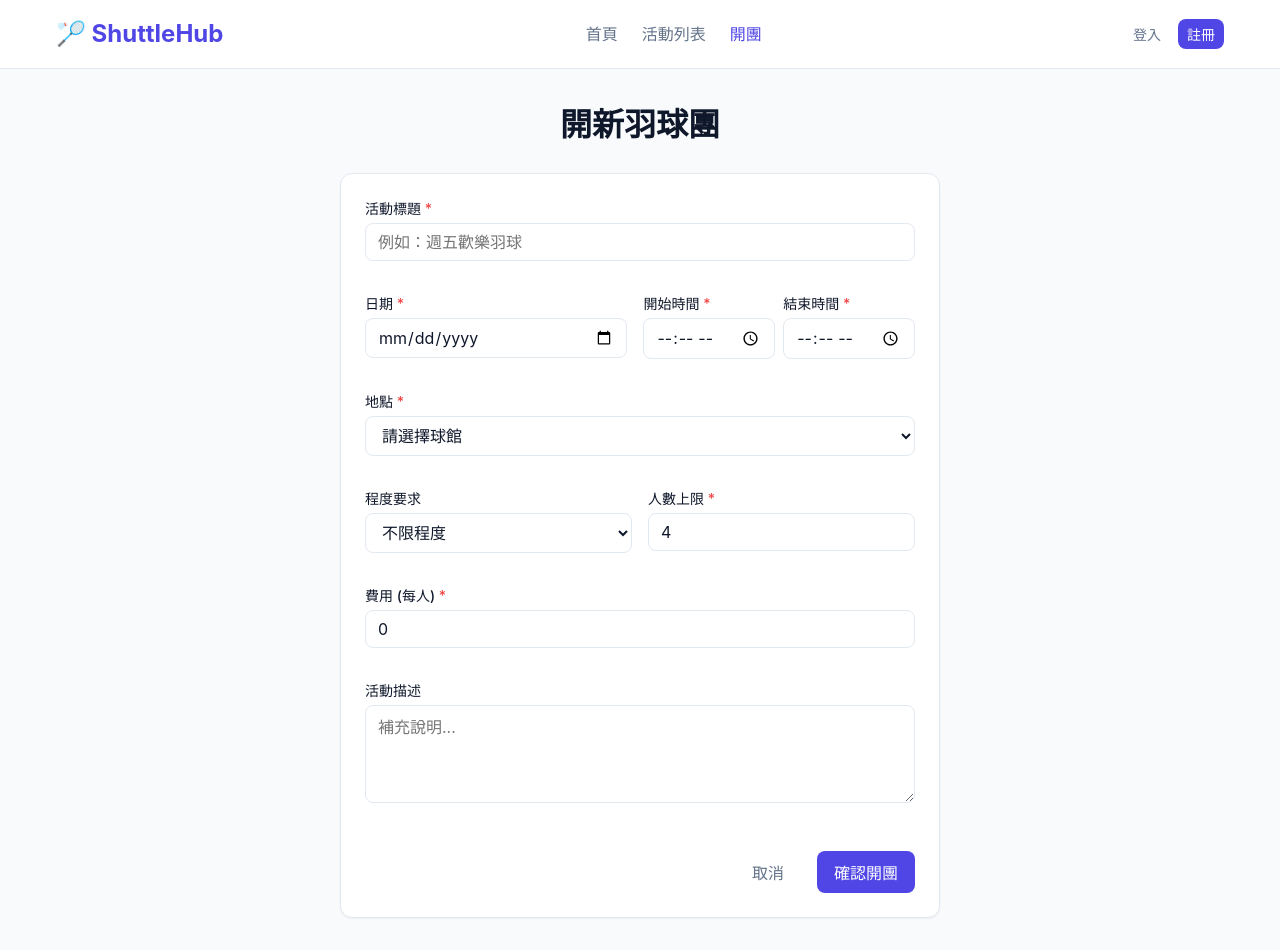
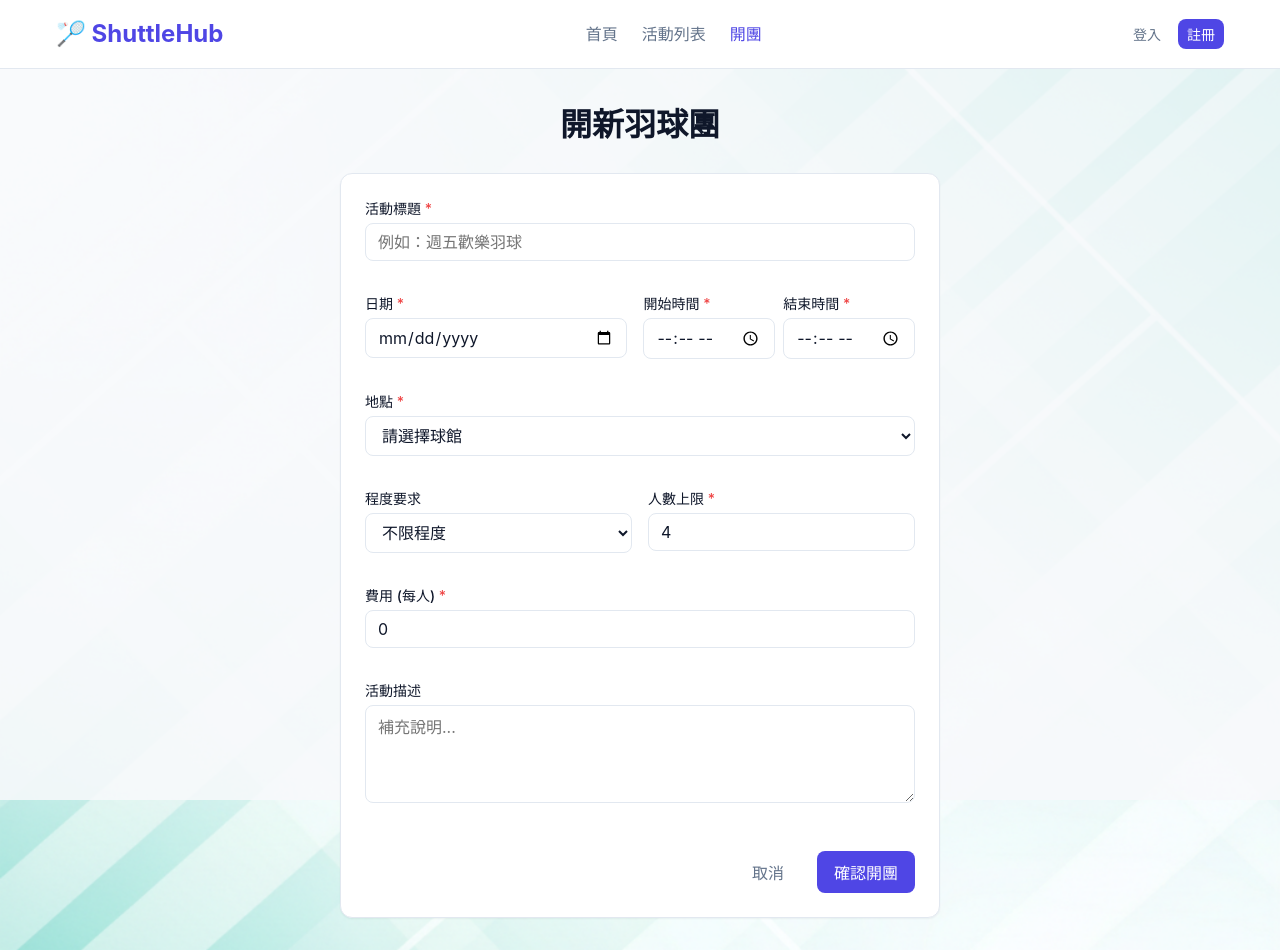
Before and after one commit to Jiong1203/shuttleHub, a Vue app: page /events/create in a window 1280 px wide. Built offline with nearby package versions, Linux system fonts and the light colour scheme.

Commit message:
再一版

```diff
--- a/src/assets/main.css
+++ b/src/assets/main.css
@@ -50,21 +50,53 @@
     --color-text-muted: #94a3b8; /* Slate 400 */
     --color-border: #334155; /* Slate 700 */
   }
+
+  body::before {
+    background-color: rgba(15, 23, 42, 0.9);
+  }
 }
 
 /* Reset & Base */
-*, *::before, *::after {
+*,
+*::before,
+*::after {
   box-sizing: border-box;
   margin: 0;
   padding: 0;
 }
 
 body {
-  font-family: 'Inter', -apple-system, BlinkMacSystemFont, "Segoe UI", Roboto, Helvetica, Arial, sans-serif;
+  font-family:
+    'Inter',
+    -apple-system,
+    BlinkMacSystemFont,
+    'Segoe UI',
+    Roboto,
+    Helvetica,
+    Arial,
+    sans-serif;
   background-color: var(--color-bg-body);
+  background-image: url('/background.png');
+  background-size: cover;
+  background-position: center;
+  background-repeat: no-repeat;
+  background-attachment: fixed;
   color: var(--color-text-main);
   line-height: 1.5;
   -webkit-font-smoothing: antialiased;
+  position: relative;
+}
+
+body::before {
+  content: '';
+  position: fixed;
+  top: 0;
+  left: 0;
+  width: 100%;
+  height: 100%;
+  background-color: rgba(248, 250, 252, 0.85);
+  z-index: -1;
+  pointer-events: none;
 }
 
 a {
@@ -72,7 +104,10 @@ a {
   text-decoration: none;
 }
 
-button, input, select, textarea {
+button,
+input,
+select,
+textarea {
   font-family: inherit;
   font-size: inherit;
 }
--- a/src/stores/eventStore.ts
+++ b/src/stores/eventStore.ts
@@ -127,7 +127,7 @@ export const useEventStore = defineStore('events', () => {
       .filter((r) => r.eventId === eventId && (r.status === 'approved' || r.status === 'pending'))
       .reduce((sum, r) => sum + r.count, 0)
 
-    const status = currentParticipants + count > event.maxParticipants ? 'waitlist' : 'pending'
+    const status = currentParticipants + count > event.maxParticipants ? 'waitlist' : 'approved'
 
     const newRegistration: Registration = {
       id: `r${Date.now()}`,
--- a/src/views/events/EventDetailView.vue
+++ b/src/views/events/EventDetailView.vue
@@ -15,6 +15,12 @@ const event = computed(() => store.getEventById(eventId))
 const registrations = computed(() => store.getRegistrationsByEventId(eventId))
 const myRegistration = computed(() => registrations.value.find(r => r.userId === store.currentUser.id))
 const isRegistered = computed(() => !!myRegistration.value)
+
+const approvedRegistrations = computed(() => {
+  return registrations.value
+    .filter(r => r.status === 'approved' || r.status === 'pending')
+    .sort((a, b) => new Date(a.timestamp).getTime() - new Date(b.timestamp).getTime())
+})
 
 // Form state
 const showForm = ref(false)
@@ -106,6 +112,17 @@ function handleCancel() {
           <div class="description">
             <h3>活動詳情</h3>
             <p>{{ event.description }}</p>
+          </div>
+
+          <div v-if="approvedRegistrations.length > 0" class="participants-section">
+            <h3>已報名名單 ({{ approvedRegistrations.length }})</h3>
+            <div class="participant-list">
+              <div v-for="(reg, index) in approvedRegistrations" :key="reg.id" class="participant-item">
+                <span class="participant-number">{{ index + 1 }}.</span>
+                <span class="participant-name">{{ reg.name }}</span>
+                <span class="participant-count">({{ reg.count }}人)</span>
+              </div>
+            </div>
           </div>
         </AppCard>
       </div>
@@ -322,4 +339,46 @@ h1 {
   text-align: center;
   padding-top: var(--spacing-xl);
 }
+
+.participants-section {
+  margin-top: var(--spacing-lg);
+  padding-top: var(--spacing-lg);
+  border-top: 1px solid var(--color-border);
+}
+
+.participants-section h3 {
+  margin-bottom: var(--spacing-md);
+}
+
+.participant-list {
+  display: flex;
+  flex-direction: column;
+  gap: var(--spacing-sm);
+}
+
+.participant-item {
+  display: flex;
+  align-items: center;
+  gap: var(--spacing-sm);
+  padding: var(--spacing-sm);
+  background-color: var(--color-bg-body);
+  border-radius: var(--radius-md);
+}
+
+.participant-number {
+  color: var(--color-text-muted);
+  font-weight: 600;
+  min-width: 30px;
+}
+
+.participant-name {
+  flex: 1;
+  font-weight: 500;
+}
+
+.participant-count {
+  color: var(--color-text-muted);
+  font-size: 0.875rem;
+}
+
 </style>
```
Also changed, not shown: public/background.png (added).
